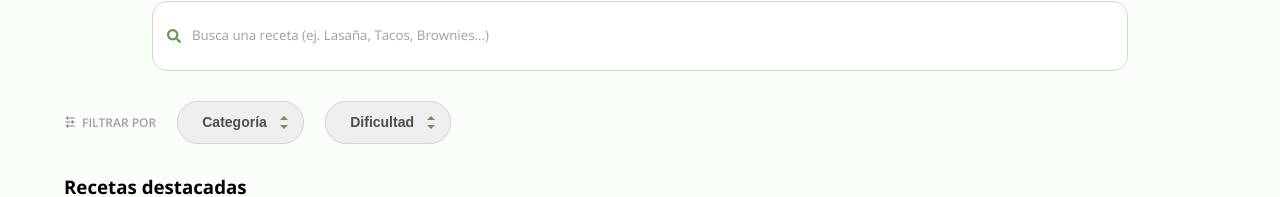
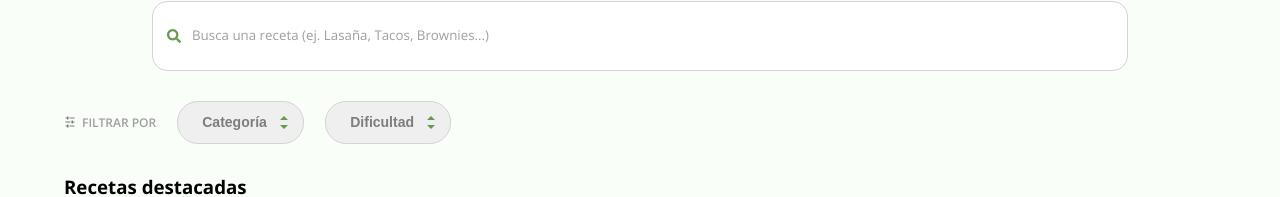
Before and after one commit to DanielAbadNoriega/app-saborizate, a React (Vite) app: page / in a window 1280 px wide. Shown: the part 225-422 px from the top of the page. Built offline with nearby package versions, Linux system fonts and the light colour scheme; a web font is replaced by a local one.

Commit message:
actualizamos estilo

```diff
--- a/src/stylesheets/components/filter.scss
+++ b/src/stylesheets/components/filter.scss
@@ -68,7 +68,7 @@
     padding-right: $grid-gutter + $min-inline-space-gutter;
     border-radius: $halfGutter + $min-inline-space-gutter;
     border-color: $gray-light;
-    @include fontType($gray-darkest, $weight-semibold, $font-size-small, 0, $line-height-base);
+    @include fontType($gray-dark, $weight-semibold, $font-size-small, 0, $line-height-base);
     cursor: pointer;
     -webkit-appearance: none;
     /* Safari/Chrome */
```
